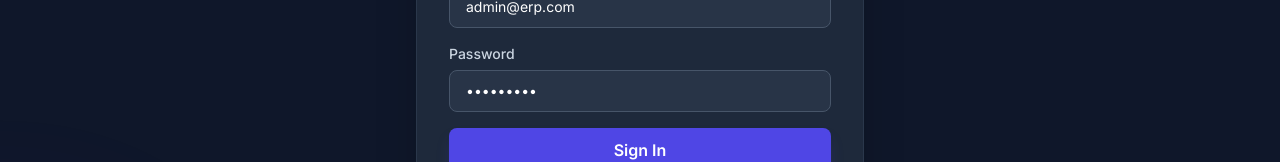
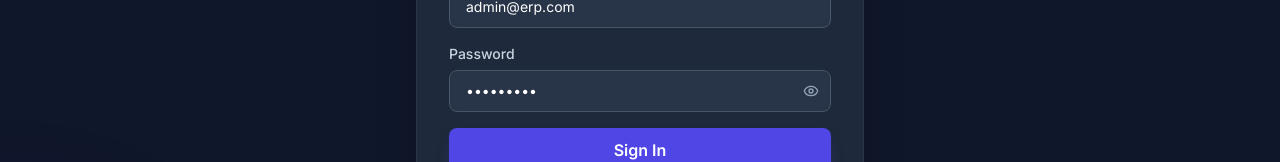
Before and after one commit to niranjansubhedar007/ERP-System, a React (Create React App) app: page /login in a window 1280 px wide. Shown: the part 366-528 px from the top of the page. Built offline with nearby package versions, Linux system fonts and the light colour scheme; no server answers.

Commit message:
fix: add password visibility toggle to Login component

```diff
--- a/src/pages/Login.js
+++ b/src/pages/Login.js
@@ -2,13 +2,14 @@
 import { useNavigate } from 'react-router-dom';
 import { useAuth } from '../context/AuthContext';
 import toast from 'react-hot-toast';
-import { Factory } from 'lucide-react';
+import { Factory, Eye, EyeOff } from 'lucide-react';
 
 export default function Login() {
   const { login } = useAuth();
   const navigate = useNavigate();
   const [form, setForm] = useState({ email: 'admin@erp.com', password: 'Admin@123' });
   const [loading, setLoading] = useState(false);
+  const [showPassword, setShowPassword] = useState(false);
 
   const handleSubmit = async (e) => {
     e.preventDefault();
@@ -64,14 +65,24 @@
               <label className="block text-sm font-medium text-slate-300 mb-1.5">
                 Password
               </label>
+              <div className="relative">
                 <input
-                type="password"
+                  type={showPassword ? 'text' : 'password'}
                   required
                   value={form.password}
                   onChange={e => setForm({ ...form, password: e.target.value })}
-                className="w-full bg-slate-700/50 border border-slate-600 rounded-lg px-4 py-2.5 text-sm text-white placeholder-slate-500 focus:outline-none focus:ring-2 focus:ring-indigo-500 focus:border-transparent transition-all"
+                  className="w-full bg-slate-700/50 border border-slate-600 rounded-lg px-4 py-2.5 pr-10 text-sm text-white placeholder-slate-500 focus:outline-none focus:ring-2 focus:ring-indigo-500 focus:border-transparent transition-all"
                   placeholder="••••••••"
                 />
+                <button
+                  type="button"
+                  onClick={() => setShowPassword(v => !v)}
+                  className="absolute inset-y-0 right-0 flex items-center px-3 text-slate-400 hover:text-slate-200 transition-colors"
+                  tabIndex={-1}
+                >
+                  {showPassword ? <EyeOff size={16} /> : <Eye size={16} />}
+                </button>
+              </div>
             </div>
             <button
               type="submit"
```
Lines whose indentation alone changed are shown as unchanged.
